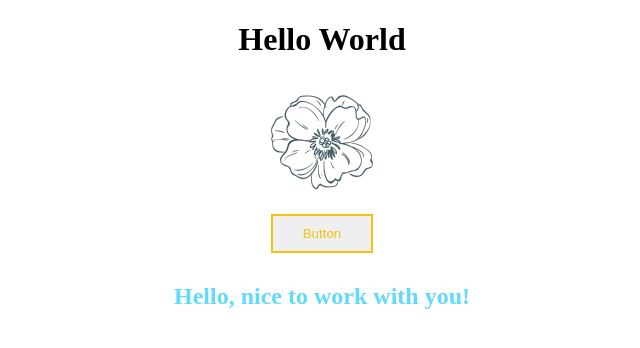
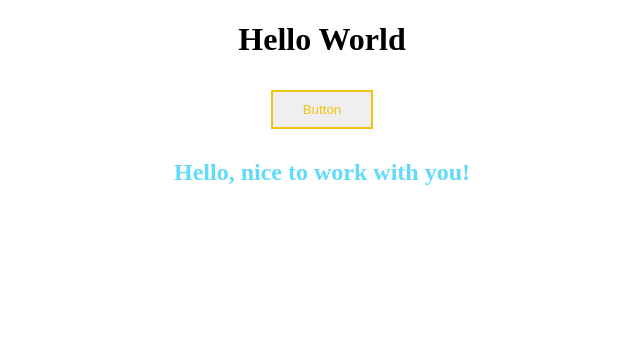
Before and after one commit to mmarakesh/repository-test, a React (Create React App) app: page / in a window 1280 px wide. Shown: the top 348 px of the page, without its empty margins (318-958 px from the left). Built offline with nearby package versions, Linux system fonts and the light colour scheme.

Commit message:
test-two

```diff
--- a/src/App.js
+++ b/src/App.js
@@ -1,5 +1,4 @@
 import './App.css';
-import Picture from './Picture';
 import Hello from './Hello';
 
 function App() {
@@ -7,7 +6,6 @@ function App() {
   return (
     <div className="App">
       <h1>Hello World</h1>
-      <Picture/>
       <button className="double-border-button">Button</button>
       <Hello/>
     </div>
--- a/src/Picture.js
+++ /dev/null
@@ -1,9 +0,0 @@
-import image from './magnolia.png';
-function Picture() {
-    return(
-        <div>
-        <img src={image} alt='flower'/>
-        </div>
-    )
-}
-export default Picture;
```
Also changed, not shown: src/magnolia.png (deleted).
